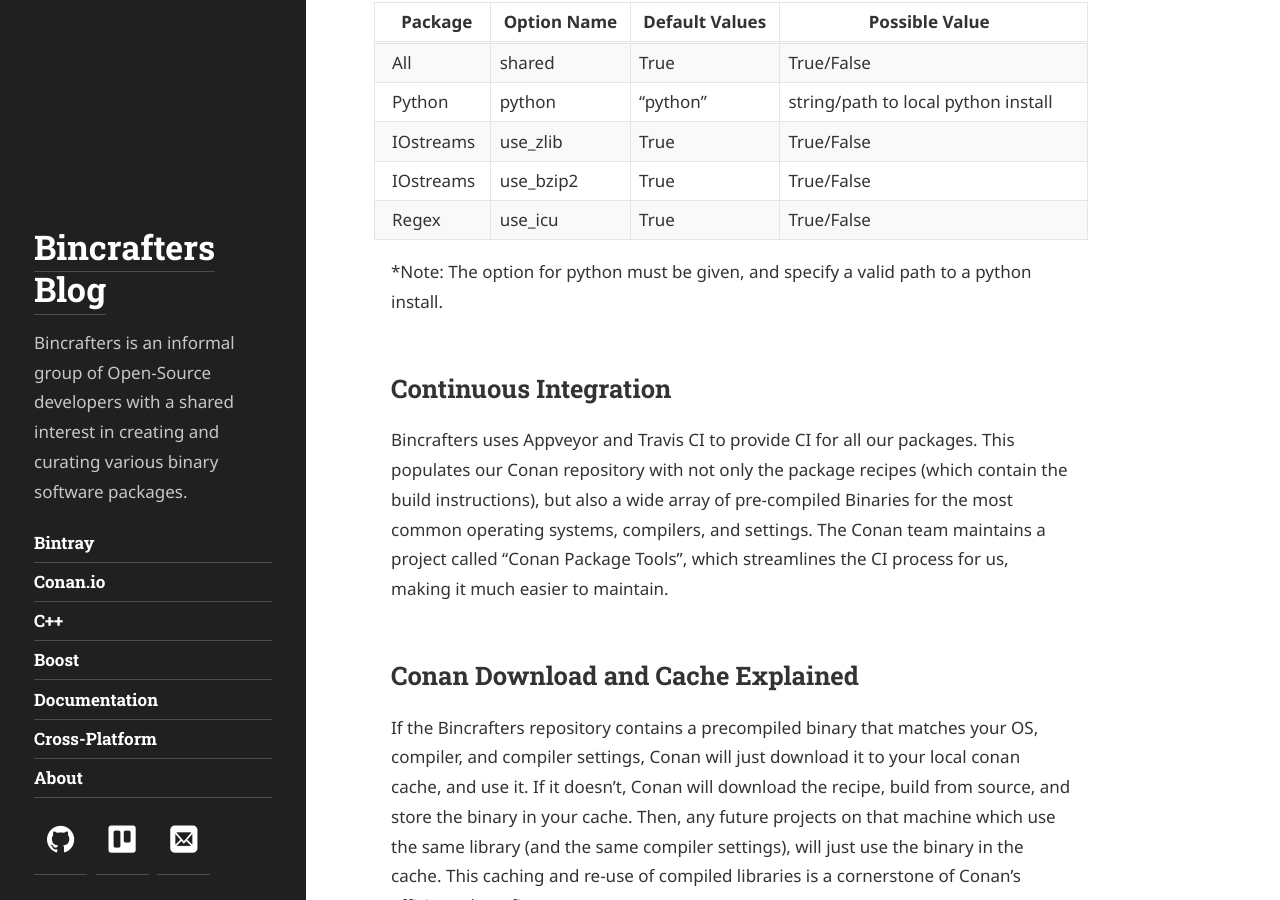
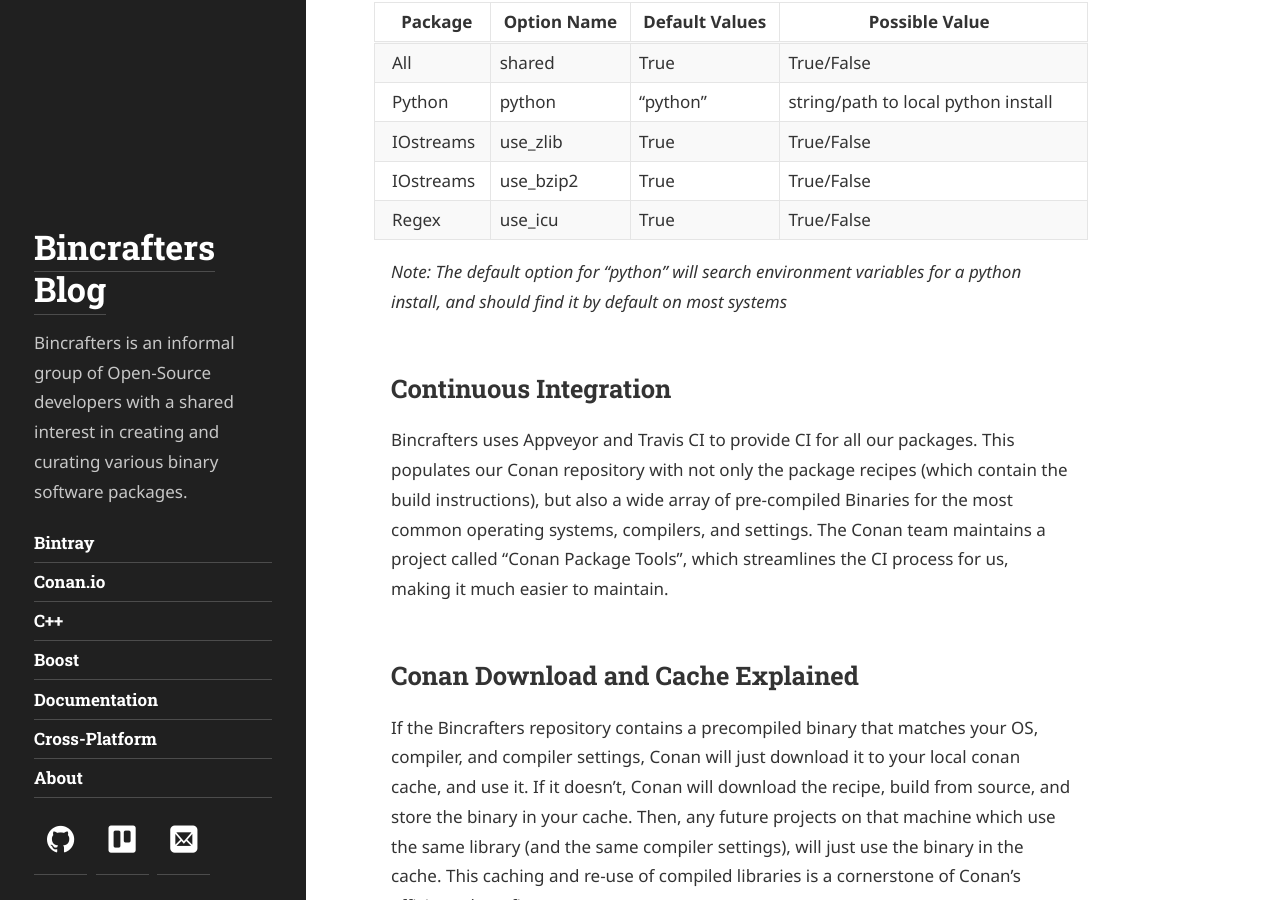
Before and after one commit to bincrafters/bincrafters.github.io, a Jekyll site: the page built from _posts/2017-09-22-boost-modular-packages-conan.md, in a window 1280 px wide and 900 px high, scrolled down 1102 px. Built offline with Jekyll 4.4.1, drawn with Linux system fonts in a browser that asks for light colours; some web fonts are replaced.

Commit message:
boost - updated options

```diff
--- a/_posts/2017-09-22-boost-modular-packages-conan.md
+++ b/_posts/2017-09-22-boost-modular-packages-conan.md
@@ -34,7 +34,7 @@ Conan allows users to pass options to for each package upon install. The list of
 |IOstreams		|use_bzip2				| True                | True/False
 |Regex			|use_icu					| True                | True/False
 
-*Note: The option for python must be given, and specify a valid path to a python install.
+*Note: The default option for "python" will search environment variables for a python install, and should find it by default on most systems*
 
 ## Continuous Integration
 Bincrafters uses Appveyor and Travis CI to provide CI for all our packages.  This populates our Conan repository with not only the package recipes (which contain the build instructions), but also a wide array of pre-compiled Binaries for the most common operating systems, compilers, and settings.  The Conan team maintains a project called "Conan Package Tools", which streamlines the CI process for us, making it much easier to maintain.
```
